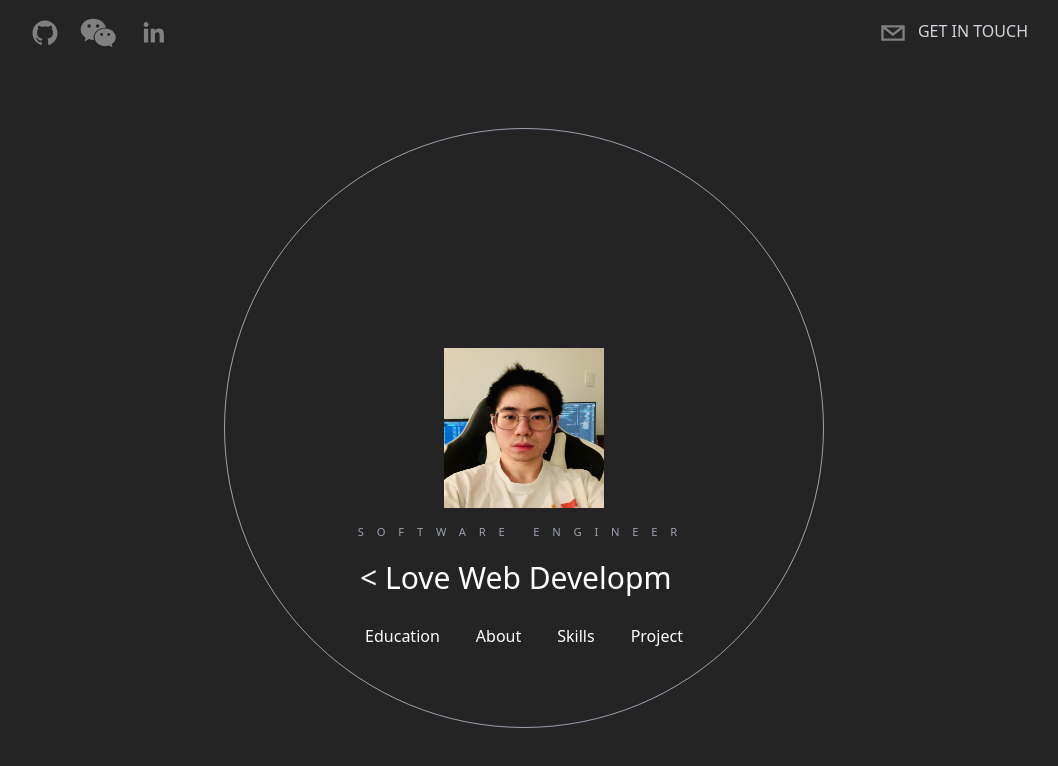
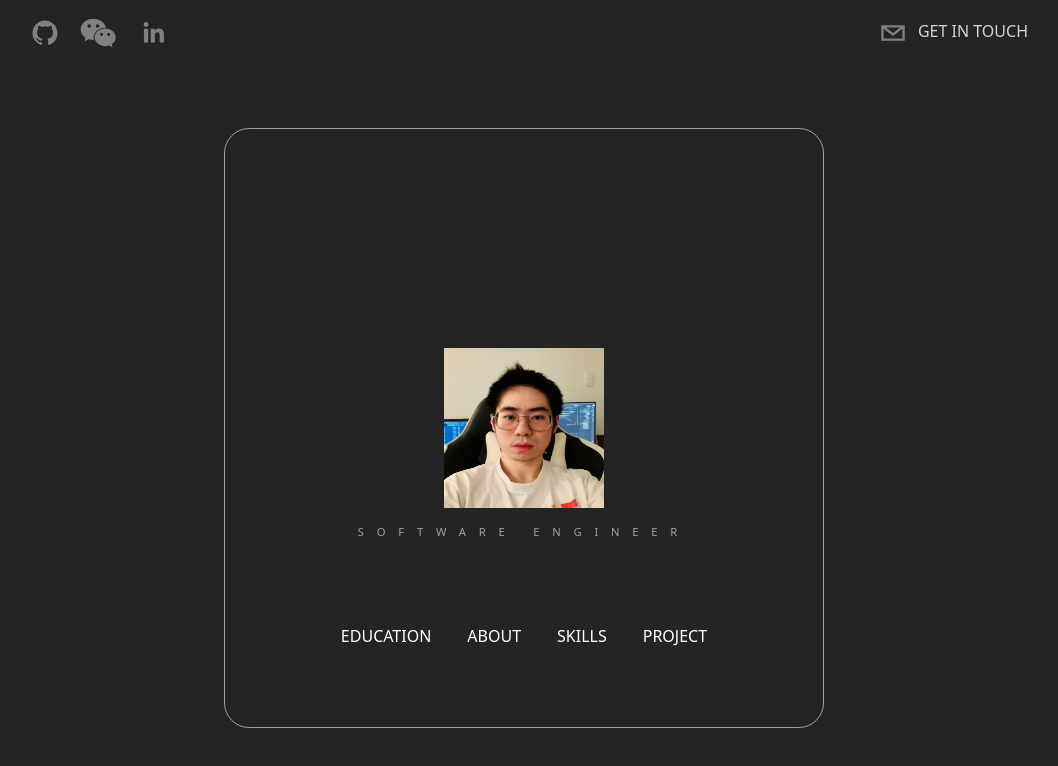
Before and after one commit to Zach-Xu/portfolio, a Next.js app: page / in a window 1280 px wide. Shown: the top 766 px of the page, without its empty margins (116-1174 px from the left). Built offline with nearby package versions, Linux system fonts and the light colour scheme.

Commit message:
applied animation

```diff
--- a/components/Header.tsx
+++ b/components/Header.tsx
@@ -1,20 +1,45 @@
 import React from 'react'
 import { SocialIcon } from 'react-social-icons';
+import { motion } from 'framer-motion'
 
 type Props = {}
 
 const Header = (props: Props) => {
     return (
-        <div className='flex justify-between  md:max-w-4xl lg:max-w-5xl mx-auto p-2 sticky top-0'>
-            <div className='flex space-x-1 '>
+        <div className='flex justify-between md:max-w-4xl lg:max-w-5xl mx-auto p-2 sticky top-0 z-10'>
+            <motion.div
+                initial={{
+                    x: -500,
+                    opacity: 0
+                }}
+                animate={{
+                    x: 0,
+                    opacity: 1
+                }}
+                transition={{
+                    duration: 2
+                }}
+                className='flex space-x-1 relative '>
                 <SocialIcon url='https://github.com/Zach-Xu' target="_blank" bgColor='transparent' fgColor='gray' />
                 <SocialIcon url='https://drive.google.com/file/d/1tpNsl3X2fveacYlIa9BXydPp6legYxc0/view' network='wechat' bgColor='transparent' fgColor='gray' target="_blank" />
                 <SocialIcon url='https://www.linkedin.com/in/zach-xu-b45293262/' bgColor='transparent' fgColor='gray' target="_blank" />
-            </div>
-            <div>
+            </motion.div>
+            <motion.div
+                initial={{
+                    x: 500,
+                    opacity: 0
+                }}
+                animate={{
+                    x: 0,
+                    opacity: 1
+                }}
+                transition={{
+                    duration: 2
+                }}
+            >
                 <SocialIcon url='mailto:zxu71@my.centennialcollege.ca' network='email' bgColor='transparent' fgColor='gray' />
                 <p className='hidden md:inline-block text-gray-300'>GET IN TOUCH</p>
-            </div>
+            </motion.div>
         </div>
     )
 }
--- a/components/Hero.tsx
+++ b/components/Hero.tsx
@@ -5,9 +5,10 @@ import { useTypewriter, Cursor } from 'react-simple-typewriter'
 type Props = {}
 
 const intro: string[] = [
-    "< Hi there, my name's Zach />",
-    "< Love Web Development />",
-    "< Casual 4 fun gamer />"
+    "< Hi there, my name's Zhen />",
+    "< You can call me Zach />",
+    "< I enjoy Web Development />",
+    "< Also a casual 4 fun gamer />"
 ]
 
 const Hero = (props: Props) => {
@@ -15,14 +16,31 @@ const Hero = (props: Props) => {
     const [text] = useTypewriter({
         words: intro,
         loop: 0,
-        delaySpeed: 100
+        typeSpeed: 100,
+        deleteSpeed: 50,
+        delaySpeed: 1000
     })
 
     return (
         <div className='h-screen flex flex-col items-center justify-center pt-16'>
             <div className='relative flex items-center justify-center'>
-                <div className='absolute h-[375px] w-[375px] md:h-[600px] md:w-[600px] border border-gray-400 rounded-full  z-0'>
-                </div>
+                <motion.div
+                    initial={{
+                        opacity: 0
+                    }}
+                    animate={{
+                        rotate: 180,
+                        opacity: 1
+
+                    }}
+                    transition={{
+                        duration: 4,
+                    }}
+                    whileInView={{
+                        borderRadius: '25px'
+                    }}
+                    className='absolute h-[375px] w-[375px] md:h-[600px] md:w-[600px] border border-gray-400  z-0'>
+                </motion.div>
                 <img src="selfie.jpg" alt="A picture of me" className='w-28 h-28 md:w-40 md:h-40' />
             </div>
 
@@ -33,7 +51,7 @@ const Hero = (props: Props) => {
                     <Cursor cursorColor='orange' />
                 </div>
             </div>
-            <div className='mt-24 md:mt-5'>
+            <div className='mt-24 md:mt-5 uppercase'>
                 <ul className='list-none flex space-x-5'>
                     <li className='px-2 cursor-pointer'>Education</li>
                     <li className='px-2 cursor-pointer'>About</li>
--- a/pages/index.tsx
+++ b/pages/index.tsx
@@ -14,7 +14,7 @@ const Home: NextPage = () => {
 
         <Header />
 
-        <section className=''>
+        <section>
           <Hero />
         </section>
 
```
